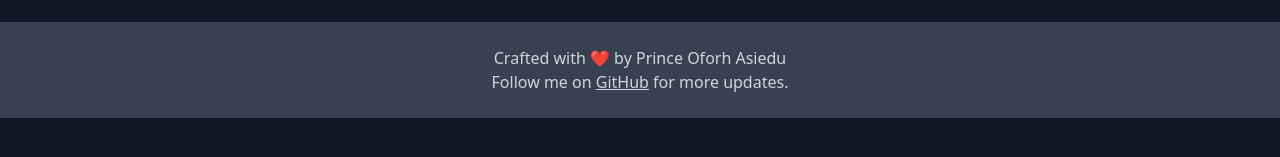
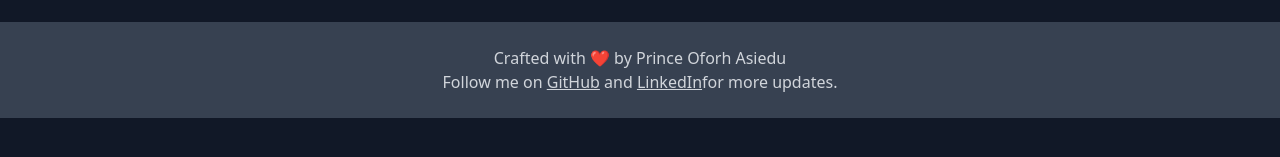
Before and after one commit to PrinceAsiedu/princeasiedu.github.io, a website: page index.html in a window 1280 px wide. Shown: the part 575-732 px from the top of the page. Drawn offline with nearby package versions, Linux system fonts and the light colour scheme.

Commit message:
Update index.html

```diff
--- a/index.html
+++ b/index.html
@@ -48,7 +48,7 @@
     <footer class="bg-gray-700 text-gray-300 py-6">
         <div class="container mx-auto text-center">
             <p>Crafted with ❤️ by Prince Oforh Asiedu</p>
-            <p>Follow me on <a href="https://github.com/princeasiedu" class="text-dodgerblue-400 underline">GitHub</a> for more updates.</p>
+            <p>Follow me on <a href="https://github.com/princeasiedu" class="text-dodgerblue-400 underline">GitHub</a> and <a href="https://www.linkedin.com/in/princeoforhasiedu" class="text-dodgerblue-400 underline">LinkedIn</a>for more updates.</p>
         </div>
     </footer>
 </body>
```
